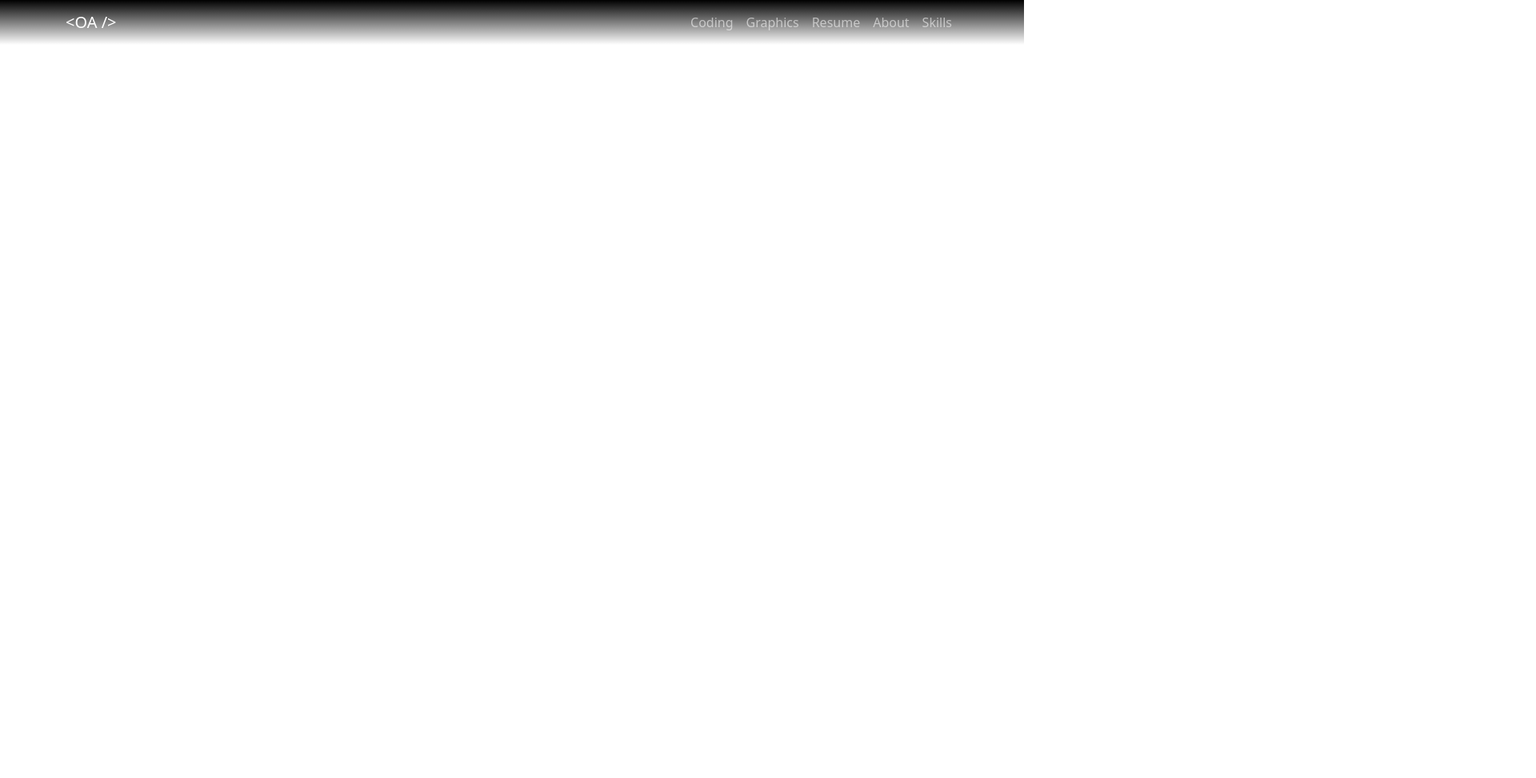
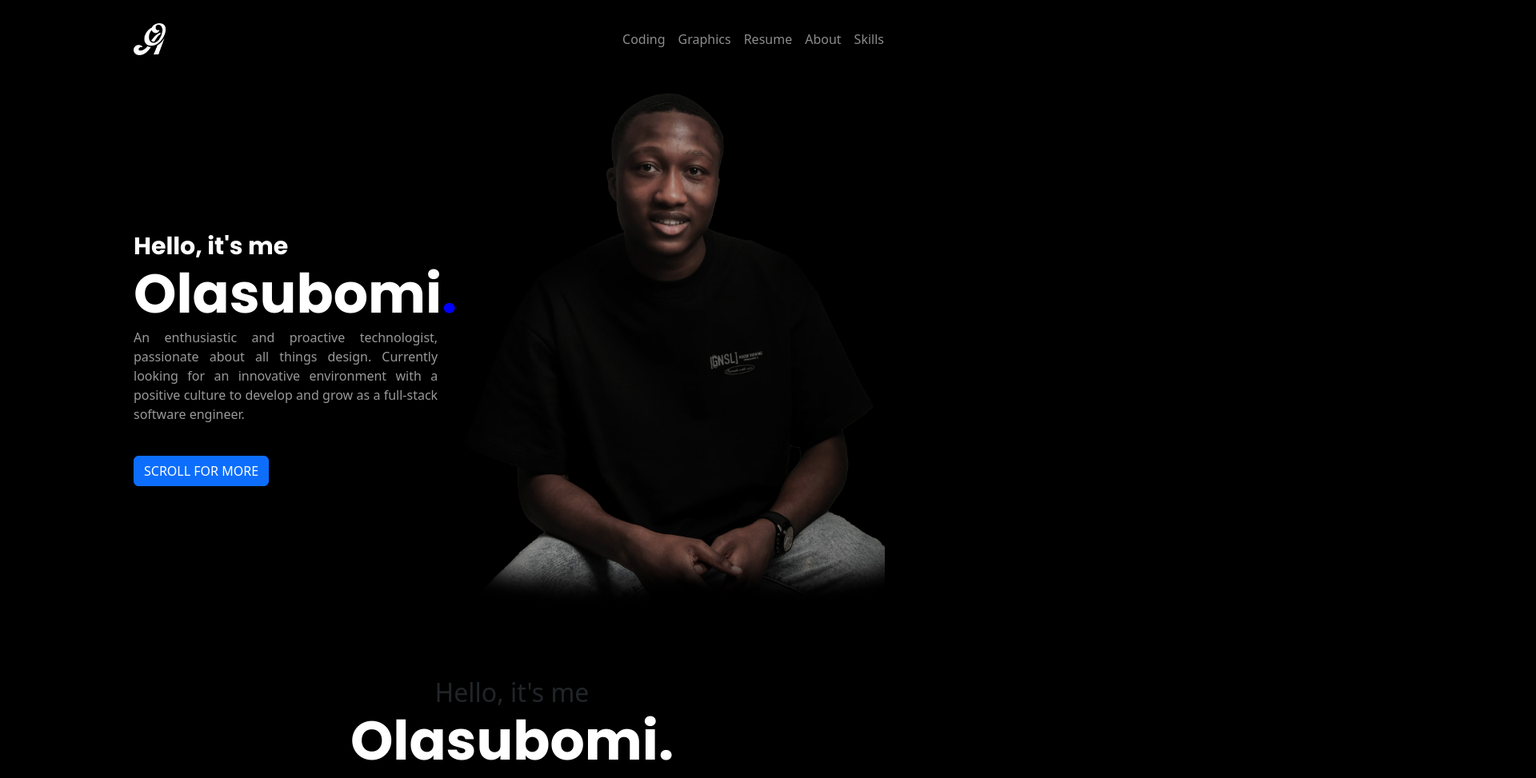
Before and after one commit to ojawolesi/portfolio-website, a React (Create React App) app: page / in a window 1280 px wide. Shown: the top 973 px of the page at 80% size, 1920 px wide, since content can reach past the window. Before the commit the page ends 800 px from the top, so only its background shows below. Built offline with nearby package versions, Linux system fonts and the light colour scheme.

Commit message:
Completed first draft of Self-introduction and replaced Navbar Brand with personal logo

```diff
--- a/public/index.html
+++ b/public/index.html
@@ -8,12 +8,16 @@
       name="description"
       content="Web site created using create-react-app"
     />
+    <link rel="preconnect" href="https://fonts.googleapis.com">
+    <link rel="preconnect" href="https://fonts.gstatic.com" crossorigin>
+    <link href="https://fonts.googleapis.com/css2?family=Poppins:700" rel="stylesheet">
     <link
             rel="stylesheet"
             href="https://cdn.jsdelivr.net/npm/bootstrap@5.2.2/dist/css/bootstrap.min.css"
             integrity="sha384-Zenh87qX5JnK2Jl0vWa8Ck2rdkQ2Bzep5IDxbcnCeuOxjzrPF/et3URy9Bv1WTRi"
             crossorigin="anonymous"
     />
+    <link rel="https://cdn.rawgit.com/mfd/7c7a915eb31474cc8c6a65066a4c4dc3/raw/f0f2fb94c21dea904812a53e0eb6cf0bc87f3754/GTWalsheimPro.css">
     <title>Olasubomi</title>
   </head>
   <body>
--- a/src/App.js
+++ b/src/App.js
@@ -1,8 +1,13 @@
 import React from "react";
 import NavigationBar from "./components/NavigationBar/NavigationBar";
+import IntroSection from "./components/IntroSection/IntroSection";
 
 function App() {
-  return <NavigationBar />;
+  return (
+      <div>
+        <NavigationBar />
+        <IntroSection />
+      </div>);
 }
 
 export default App;
--- /dev/null
+++ b/src/components/IntroSection/IntroSection.css
@@ -0,0 +1,29 @@
+h1 {
+    color: white;
+    font-family: 'Poppins', sans-serif;;
+    font-size: 4.25rem;
+    line-height: 1;
+    font-weight: 700;
+
+
+
+}
+
+h3{
+    color: white;
+    font-family: 'Poppins', sans-serif;;
+    font-size: 1.875rem;
+    line-height: 2.25rem;
+    font-weight: 700;
+}
+
+p{
+    color: #999;
+    font-size: 1rem;
+    line-height: 1.5rem;
+    text-align: justify;
+}
+
+scrollBtn {
+
+}
--- /dev/null
+++ b/src/components/IntroSection/IntroSection.jsx
@@ -0,0 +1,65 @@
+import React from "react";
+import "./IntroSection.css"
+import Container from "react-bootstrap/Container";
+import Row from 'react-bootstrap/Row';
+import Col from 'react-bootstrap/Col';
+import portraitImg from "../../assets/images/studio-portrait-1.jpg";
+import {Button} from "react-bootstrap";
+
+function IntroSection(){
+    return(
+    <div >
+        <Container class="mx-auto">
+            <Row >
+                <Col xs lg="5">
+                    <div> </div>
+                    <div style={{marginTop: "12rem"}} >
+                        <h3 >Hello, it's me</h3>
+                        <h1 >
+                            Olasubomi
+                            <span style={{color: "blue"}}>.</span>
+                        </h1>
+                        <p >
+                            An enthusiastic and proactive technologist, passionate about all
+                            things design. Currently looking for an innovative environment with
+                            a positive culture to develop and grow as a full-stack software
+                            engineer.
+                        </p>
+                        <br/>
+                        <Button className="scrollBtn" >
+                            SCROLL FOR MORE
+                        </Button>
+                        </div>
+                </Col>
+                <Col lg={5}>
+                    <div>
+                        <img src={portraitImg} alt="" width="535" />
+                    </div>
+                </Col>
+            </Row>
+        </Container>
+        <div className="mt-32 flex items-center md:mx-56 md:mt-20">
+            <div className="text-center">
+                <h2 className="text-3xl font-bold">Hello, it's me</h2>
+                <h1 className="text-7xl font-bold md:text-8xl">
+                    Olasubomi<span className="text-blue">.</span>
+                </h1>
+                <p className="text-justify text-base text-lightGray">
+                    An enthusiastic product designer currently shaping the future of
+                    software development by designing smooth user-interfaces that
+                    promote user interaction with information and data. While traveling
+                    around the world.
+                </p>
+                <button className="actionBtn  border-b border-solid border-blue pr-4 pb-2">
+                    SCROLL FOR MORE
+                </button>
+            </div>
+
+            <div>
+                <img src={portraitImg} alt="" width="" />
+            </div>
+        </div>
+    </div>);
+}
+
+export default IntroSection;
--- a/src/components/NavigationBar/NavigationBar.css
+++ b/src/components/NavigationBar/NavigationBar.css
@@ -1,3 +1,22 @@
 .bg-custom-1 {
     background-image: linear-gradient(180deg, black, transparent);
 }
+
+.sticky-nav {
+    position: sticky;
+    top: 0;
+}
+
+
+@media (min-width: 1200px) {
+    .container{
+        max-width: 970px;
+    }
+}
+
+.navbar
+{
+    padding-top: 1.5rem  ;
+    padding-bottom: 1.5rem  ;
+
+}
--- a/src/components/NavigationBar/NavigationBar.jsx
+++ b/src/components/NavigationBar/NavigationBar.jsx
@@ -2,21 +2,30 @@ import React from "react";
 import Container from "react-bootstrap/Container";
 import Navbar from "react-bootstrap/Navbar";
 import Nav from "react-bootstrap/Nav";
+import oaLogo from "../../assets/images/OA-logo.png";
 import "./NavigationBar.css";
 
 function NavigationBar() {
   return (
-    <Navbar className="bg-custom-1" collapseOnSelect expand="md" variant="dark">
-      <Container>
-        <Navbar.Brand href="#home">{`<OA />`}</Navbar.Brand>
+    <Navbar className="bg-custom-1 sticky-nav" collapseOnSelect expand="md" variant="dark" position="sticky">
+      <Container >
+        <Navbar.Brand href="#home">
+          <img
+              src={oaLogo}
+              width="40"
+              height=" 40"
+              className="d-inline-block align-top"
+              alt="OA Logo"
+          />
+        </Navbar.Brand>
         <Navbar.Toggle aria-controls="responsive-navbar-nav" />
         <Navbar.Collapse id="responsive-navbar-nav">
           <Nav className="ms-auto">
-            <Nav.Link href="#deets">Coding</Nav.Link>
-            <Nav.Link href="#memes">Graphics</Nav.Link>
-            <Nav.Link href="#memes">Resume</Nav.Link>
-            <Nav.Link href="#memes">About</Nav.Link>
-            <Nav.Link href="#memes">Skills</Nav.Link>
+            <Nav.Link href="#coding">Coding</Nav.Link>
+            <Nav.Link href="#graphics">Graphics</Nav.Link>
+            <Nav.Link href="#resume">Resume</Nav.Link>
+            <Nav.Link href="#about">About</Nav.Link>
+            <Nav.Link href="#skills">Skills</Nav.Link>
           </Nav>
         </Navbar.Collapse>
       </Container>
--- /dev/null
+++ b/src/index.css
@@ -0,0 +1,3 @@
+body{
+    background: black;
+}
--- a/src/index.js
+++ b/src/index.js
@@ -1,5 +1,6 @@
 import React from "react";
 import "bootstrap/dist/css/bootstrap.min.css";
+import "./index.css";
 import ReactDOM from "react-dom/client";
 import App from "./App";
 
```
Also changed, not shown: src/assets/images/OA-logo.png (added), src/assets/images/studio-portrait-1.jpg (added).
